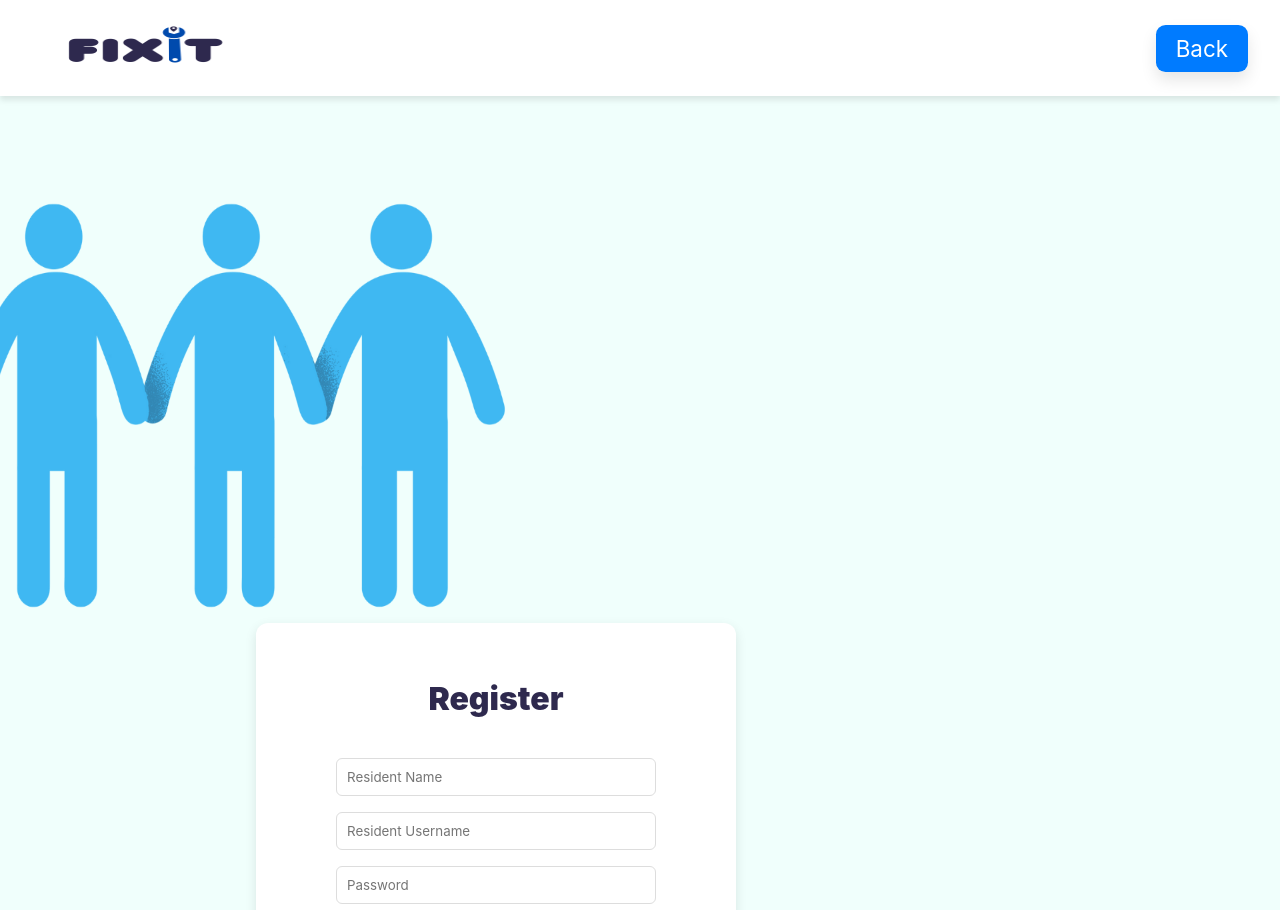
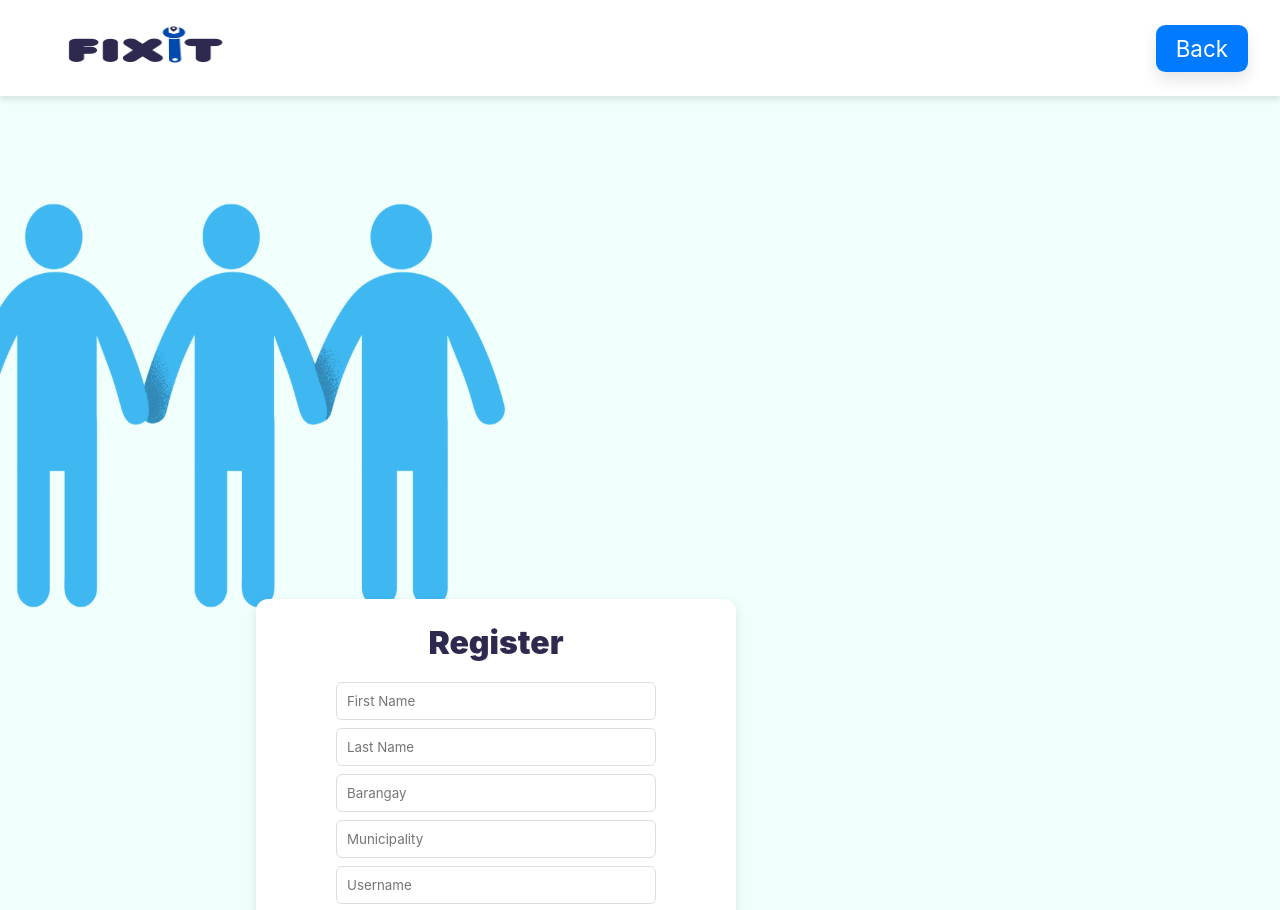
Before and after one commit to KimTofuu/FixItPH, a Next.js app in the folder frontend/: page /register in a window 1280 px wide. Shown: the top 910 px of the page. Built offline with nearby package versions, Linux system fonts and the light colour scheme.

Commit message:
modification ng register page

```diff
--- a/frontend/src/app/fixit-css.css
+++ b/frontend/src/app/fixit-css.css
@@ -235,12 +235,13 @@ nav ul li:hover, .register-btn:hover {
       width: 30rem;
       text-align: center;
       margin-left: 8rem;
-      margin-top: -2rem;
+      margin-top: -3.5rem;
+      height: 33rem;
     }
 
 .register-container h1 {
-      margin-bottom: 2rem;
-      margin-top:-1.5rem;
+      margin-bottom: 0rem;
+      margin-top:-3.5rem;
       font-size: 2rem;
       color: #2E294E;
     }
@@ -252,7 +253,7 @@ nav ul li:hover, .register-btn:hover {
 .register-container input {
       width: 100%;
       padding: 10px;
-      margin: 8px 0;
+      margin: 4px 0;
       border: 1px solid #ddd;
       border-radius: 6px;
     }
@@ -265,7 +266,7 @@ nav ul li:hover, .register-btn:hover {
       border: none;
       cursor: pointer;
       margin-top: 1.5rem;
-      margin-bottom: -1.5rem;
+      margin-bottom: -2rem;
       font-size: 1.5rem;
 	  border-radius: 0.6rem;
 	  transition: background 0.3s, transform 0.4s;
--- a/frontend/src/app/register/page.tsx
+++ b/frontend/src/app/register/page.tsx
@@ -34,8 +34,11 @@ export default function RegisterPage() {
 
                 <form>
                   {/* Input tags must be self-closing (/>) */}
-                  <input type="text" placeholder="Resident Name" required />
-                  <input type="text" placeholder="Resident Username" required />
+                  <input type="text" placeholder="First Name" required />
+                  <input type="text" placeholder="Last Name" required />
+                  <input type="text" placeholder="Barangay" required />
+                  <input type="text" placeholder="Municipality" required />
+                  <input type="text" placeholder="Username" required />
                   <input type="password" placeholder="Password" required />
                   <input type="password" placeholder="Confirm Password" required />
                   <Link href="/welcome">
```
